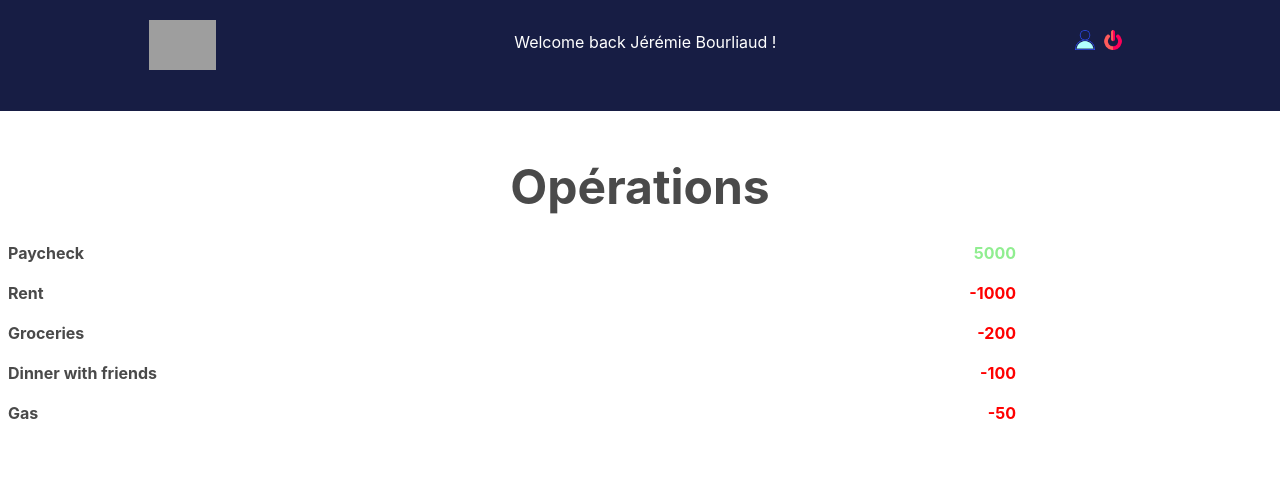
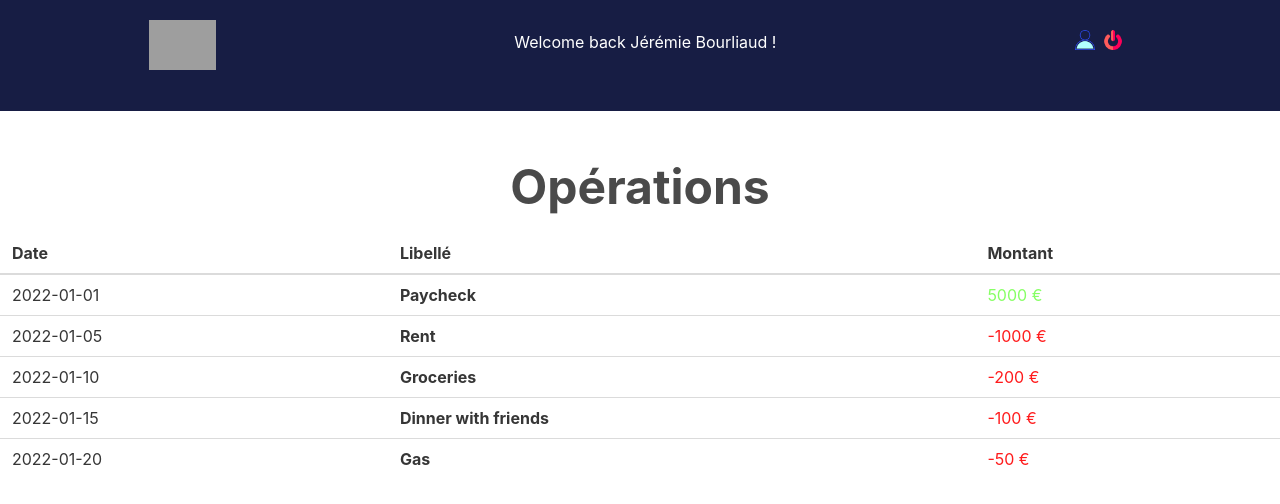
Before and after one commit to Panathes/itinov-test, a React (Create React App) app: page /operations in a window 1280 px wide. Shown: the top 504 px of the page. Built offline with nearby package versions, Linux system fonts and the light colour scheme; grey boxes are pictures that could not be loaded.

Commit message:
add Operations page

```diff
--- a/src/components/TransactionList/index.tsx
+++ /dev/null
@@ -1,54 +0,0 @@
-import 'bulma/css/bulma.min.css';
-import React from "react";
-import styled from 'styled-components';
-
-interface Transaction {
-    id: number;
-    date: string;
-    description: string;
-    amount: number;
-  }
-
-  interface Props {
-    transactions: Transaction[];
-  }
-
-  const Container = styled.div`
-    display: flex;
-    flex-direction: column;
-    margin-top: 10px;
-    width: 80%;
-    border-radius: 5px;
-
-  `;
-
-  const TransactionItem = styled.div`
-    display: flex;
-    justify-content: space-between;
-    align-items: center;
-    padding: 0.5rem;
-  `;
-
-  const Description = styled.div`
-    font-weight: bold;
-  `;
-
-  const Amount = styled.div<{ isExpense: boolean }>`
-    font-weight: bold;
-    color: ${props => props.isExpense ? 'red' : 'lightgreen'}
-  `;
-
-const TransactionList = ({transactions}:Props) => {
-    return (
-        <Container>
-          {transactions.map(transaction => (
-            <TransactionItem key={transaction.id} >
-              <Description>{transaction.description}</Description>
-              <Amount isExpense={transaction.amount < 0}>{transaction.amount}</Amount>
-            </TransactionItem>
-          ))}
-        </Container>
-      );
-}
-
-export default TransactionList;
--- /dev/null
+++ b/src/components/TransactionTable/index.tsx
@@ -0,0 +1,50 @@
+import React from "react";
+import styled from 'styled-components';
+
+interface Transaction  {
+    date: string;
+    wording: string;
+    amount: number
+}
+
+interface Props {
+    transactions: Transaction[];
+}
+
+const Wrapper = styled.div`
+    margin-top: 10px;
+`
+
+const Amount = styled.p<{ isExpense: boolean }>`
+    color: ${props => props.isExpense ? '#ff1b1c' : '#87ff65'}
+`;
+
+const TransactionTable = ({transactions}: Props) => {
+    return (
+        <Wrapper>
+            <div className="table-container">
+                <table className="table is-fullwidth">
+                    <thead>
+                        <tr>
+                            <th>Date</th>
+                            <th>Libellé</th>
+                            <th>Montant</th>
+                        </tr>
+                    </thead>
+                    <tbody>
+                        {transactions.map(transaction => (
+                        <tr>
+                        <td>{transaction.date}</td>
+                        <td><b>{transaction.wording}</b></td>
+                        <td><Amount isExpense={transaction.amount < 0}>{transaction.amount} €</Amount></td>
+                        </tr>
+                        ))}
+
+                    </tbody>
+                </table>
+            </div>
+        </Wrapper>
+    )
+}
+
+export default TransactionTable;
--- a/src/page/Operations/index.tsx
+++ b/src/page/Operations/index.tsx
@@ -2,7 +2,7 @@ import 'bulma/css/bulma.min.css';
 import React from "react";
 import styled from 'styled-components'
 import Header from '../../components/Header';
-import TransactionList from '../../components/TransactionList';
+import TransactionTable from '../../components/TransactionTable';
 
 const Title = styled.h1`
     display: flex;
@@ -12,11 +12,11 @@ const Title = styled.h1`
 `
 
 const transactions = [
-    { id: 1, date: '2022-01-01', description: 'Paycheck', amount: 5000 },
-    { id: 2, date: '2022-01-05', description: 'Rent', amount: -1000 },
-    { id: 3, date: '2022-01-10', description: 'Groceries', amount: -200 },
-    { id: 4, date: '2022-01-15', description: 'Dinner with friends', amount: -100 },
-    { id: 5, date: '2022-01-20', description: 'Gas', amount: -50 },
+    { id: 1, date: '2022-01-01', wording: 'Paycheck', amount: 5000 },
+    { id: 2, date: '2022-01-05', wording: 'Rent', amount: -1000 },
+    { id: 3, date: '2022-01-10', wording: 'Groceries', amount: -200 },
+    { id: 4, date: '2022-01-15', wording: 'Dinner with friends', amount: -100 },
+    { id: 5, date: '2022-01-20', wording: 'Gas', amount: -50 },
   ];
 
 
@@ -25,7 +25,7 @@ const Operations = () => {
         <React.Fragment>
             <Header />
             <Title><b>Opérations</b></Title>
-            <TransactionList transactions={transactions}/>
+            <TransactionTable transactions={transactions}/>
         </React.Fragment>
     )
 }
```
